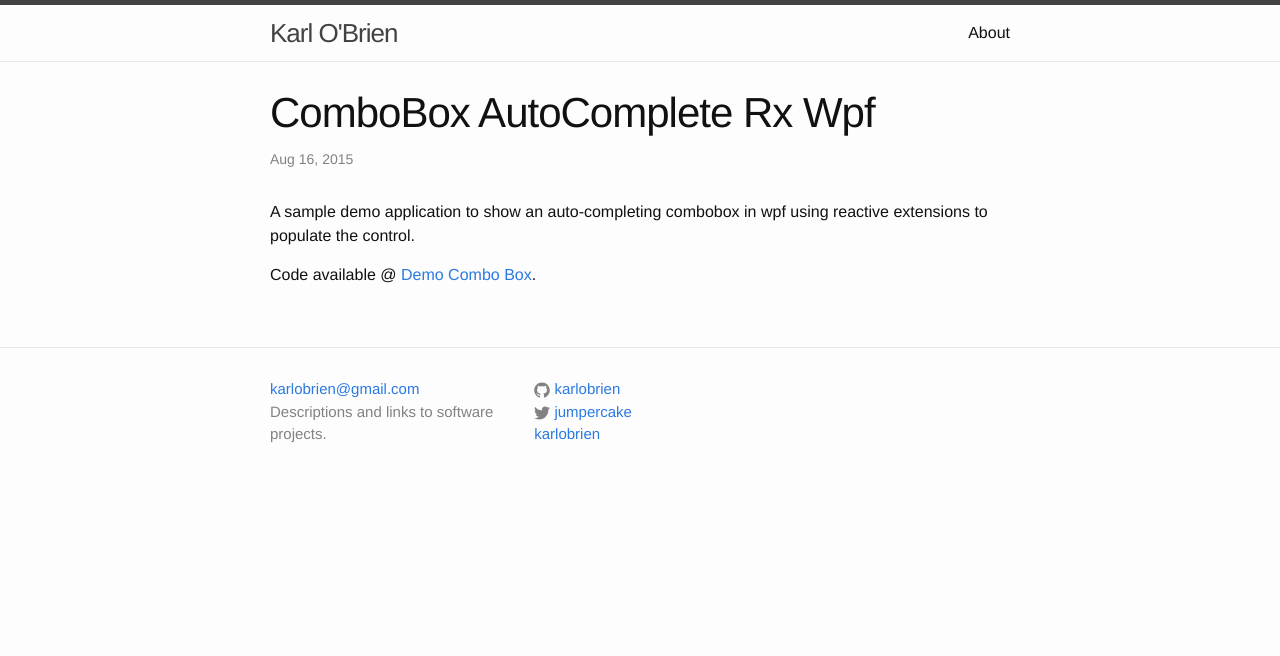
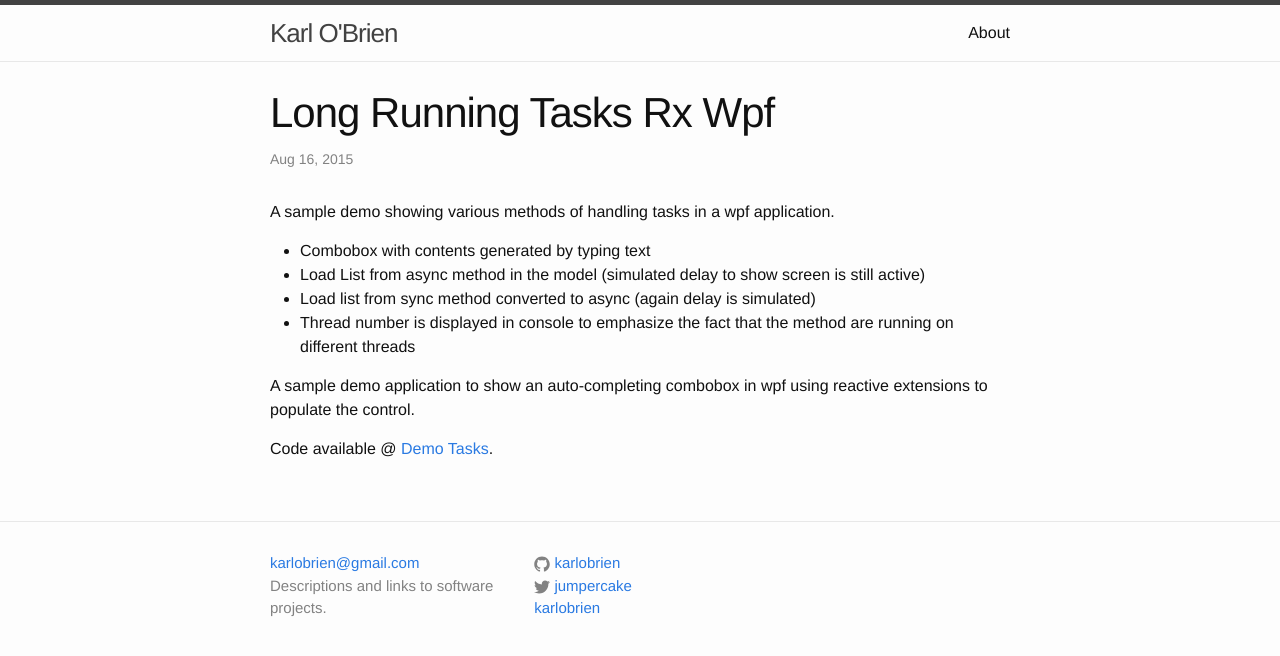
Before and after one commit to karlobrien/karlobrien.github.com, a Jekyll site: the page built from _posts/2015-08-16-ComboBox-AutoComplete-Rx-Wpf.markdown, in a window 1280 px wide. Shown: the top 656 px of the page. Built offline with Jekyll 4.4.1, drawn with Linux system fonts in a browser that asks for light colours.

Commit message:
point to new project

```diff
--- a/_posts/2015-08-16-ComboBox-AutoComplete-Rx-Wpf.markdown
+++ b/_posts/2015-08-16-ComboBox-AutoComplete-Rx-Wpf.markdown
@@ -1,12 +1,19 @@
 ---
 layout: post
-title:  "ComboBox AutoComplete Rx Wpf"
+title:  "Long Running Tasks Rx Wpf"
 date:   2015-08-16
 categories: software net rx reactive
 ---
 
+A sample demo showing various methods of handling tasks in a wpf application.
+
+- Combobox with contents generated by typing text
+- Load List from async method in the model (simulated delay to show screen is still active)
+- Load list from sync method converted to async (again delay is simulated)
+- Thread number is displayed in console to emphasize the fact that the method are running on different threads
+
 A sample demo application to show an auto-completing combobox in wpf using reactive extensions to populate the control.
 
-Code available @ [Demo Combo Box][ComboBox].
+Code available @ [Demo Tasks][Tasks].
 
-[ComboBox]: https://github.com/karlobrien/TextBoxSuggestionApplication
+[Tasks]: https://github.com/karlobrien/LongRunningTasksForWpf
```
